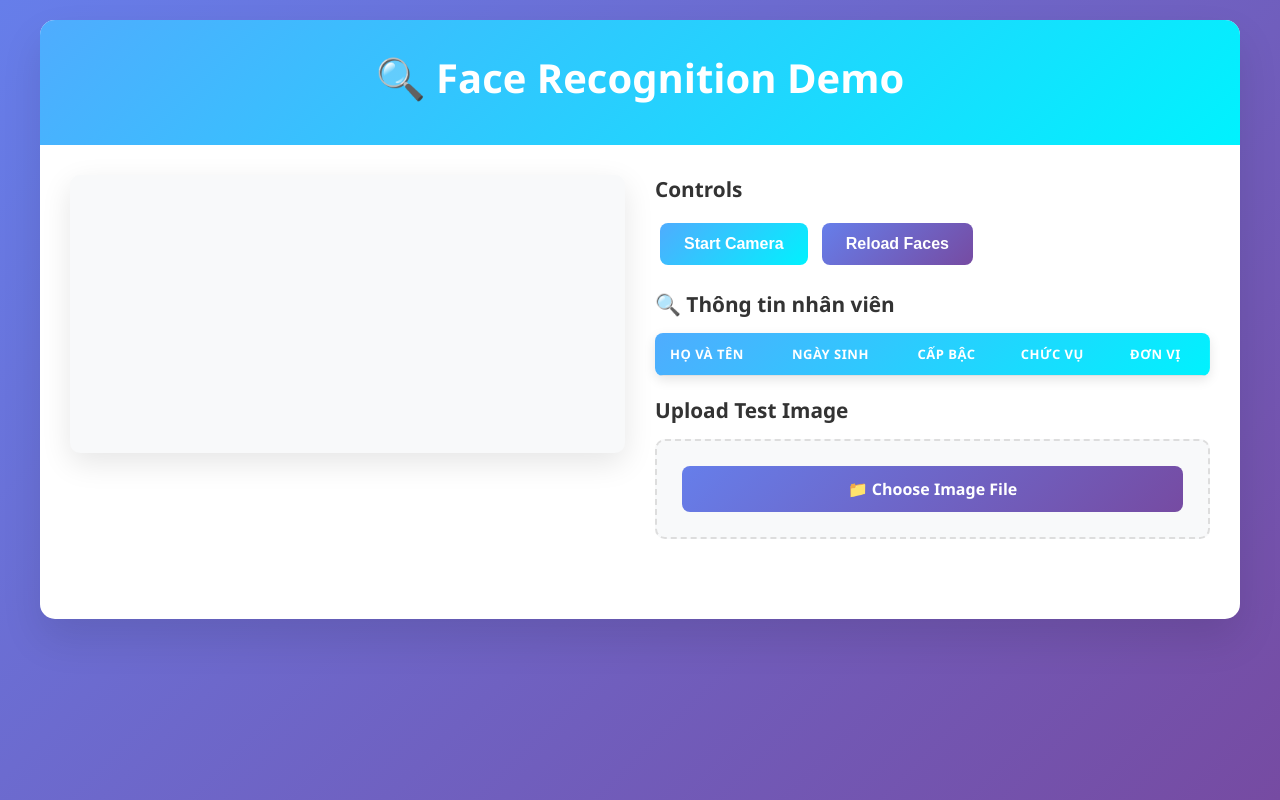
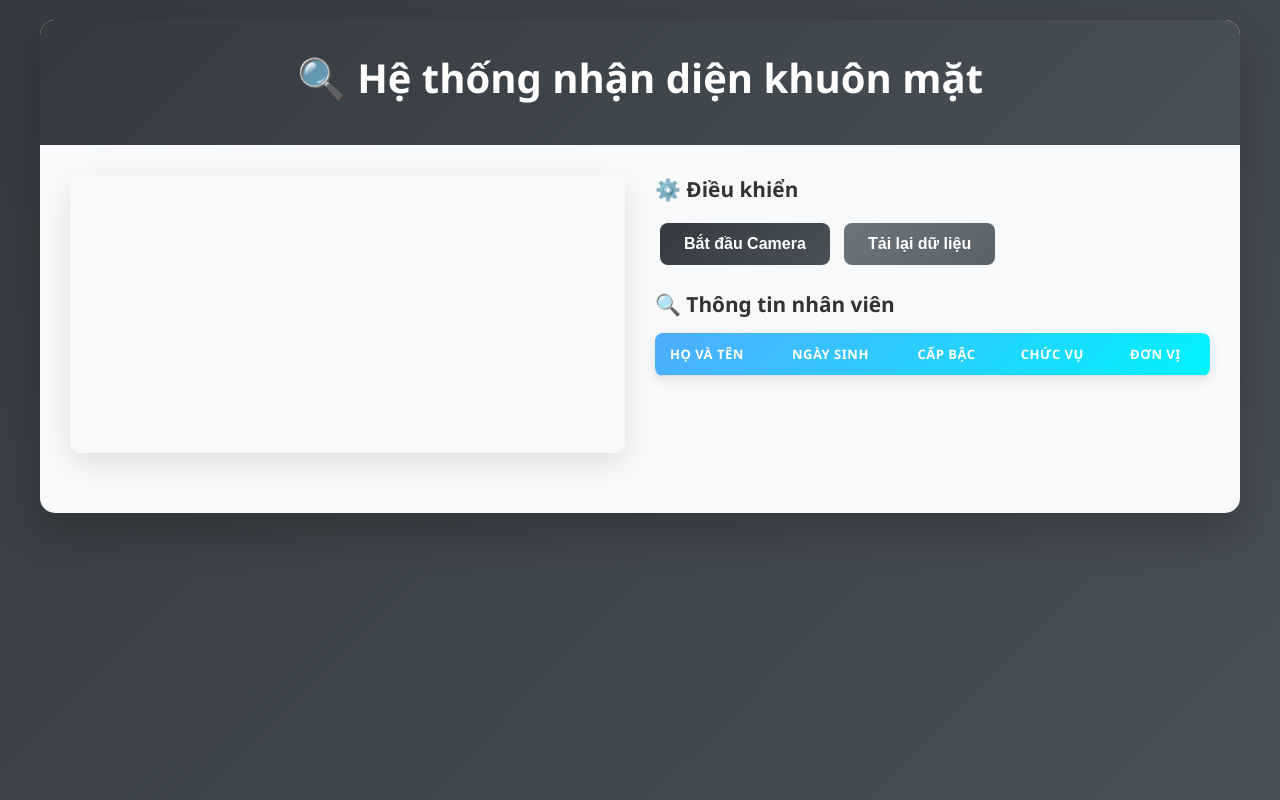
Before and after one commit to ThanhBuiKhacNhat/face-reg, a Flask app: page / in a window 1280 px wide. Run offline with Flask 3, Linux system fonts and the light colour scheme; lists and menus that the app fills with data are empty.

Commit message:
Cập nhật giao diện và chức năng: - Thay đổi theme màu xám #343a40 - Chuyển đổi tất cả text sang tiếng Việt - Xóa bỏ chức năng upload ảnh - Cải thiện UI/UX cho hệ thống nhận diện khuôn mặt - Ẩn các section kỹ thuật (Status, Training Quality, Known Faces) - Cập nhật requirements.txt với các dependencies cần thiết

```diff
--- a/src/static/css/main.css
+++ b/src/static/css/main.css
@@ -8,7 +8,7 @@
 
 body {
     font-family: 'Segoe UI', Tahoma, Geneva, Verdana, sans-serif;
-    background: linear-gradient(135deg, #667eea 0%, #764ba2 100%);
+    background: linear-gradient(135deg, #343a40 0%, #495057 100%);
     min-height: 100vh;
     padding: 20px;
 }
@@ -16,14 +16,14 @@ body {
 .container {
     max-width: 1200px;
     margin: 0 auto;
-    background: white;
+    background: #f8f9fa;
     border-radius: 15px;
-    box-shadow: 0 20px 40px rgba(0,0,0,0.1);
+    box-shadow: 0 20px 40px rgba(0,0,0,0.2);
     overflow: hidden;
 }
 
 .header {
-    background: linear-gradient(135deg, #4facfe 0%, #00f2fe 100%);
+    background: linear-gradient(135deg, #343a40 0%, #495057 100%);
     color: white;
     padding: 30px;
     text-align: center;
@@ -106,7 +106,7 @@ body {
 }
 
 .btn {
-    background: linear-gradient(135deg, #4facfe 0%, #00f2fe 100%);
+    background: linear-gradient(135deg, #343a40 0%, #495057 100%);
     color: white;
     border: none;
     padding: 12px 24px;
@@ -122,7 +122,7 @@ body {
 
 .btn:hover {
     transform: translateY(-2px);
-    box-shadow: 0 10px 20px rgba(79, 172, 254, 0.3);
+    box-shadow: 0 10px 20px rgba(52, 58, 64, 0.3);
 }
 
 .btn:active {
@@ -130,7 +130,7 @@ body {
 }
 
 .btn-secondary {
-    background: linear-gradient(135deg, #667eea 0%, #764ba2 100%);
+    background: linear-gradient(135deg, #6c757d 0%, #5a6268 100%);
 }
 
 .status {
@@ -511,6 +511,13 @@ body {
     border: 2px dashed #dee2e6;
 }
 
+/* Hidden sections */
+.status-section-hidden,
+.training-quality-section-hidden,
+.known-faces-section-hidden {
+    display: none !important;
+}
+
 @media (max-width: 768px) {
     .camera-section {
         flex-direction: column;
--- a/src/static/js/main.js
+++ b/src/static/js/main.js
@@ -24,14 +24,14 @@ async function startCamera() {
         document.getElementById('stopBtn').classList.remove('btn-hidden');
         document.getElementById('captureBtn').classList.remove('btn-hidden');
 
-        updateStatus('Camera started successfully', 'success');
+        updateStatus('Camera đã khởi động thành công', 'success');
 
         // Start face recognition
         recognitionInterval = setInterval(recognizeFaces, 1000); // Check every second
 
     } catch (err) {
         console.error('Error accessing camera:', err);
-        updateStatus('Error accessing camera: ' + err.message, 'error');
+        updateStatus('Lỗi truy cập camera: ' + err.message, 'error');
     }
 }
 
@@ -67,7 +67,7 @@ function stopCamera() {
     // Clear detected people info
     displayDetectedPeople([]);
 
-    updateStatus('Camera stopped', 'info');
+    updateStatus('Camera đã dừng', 'info');
 }
 
 /**
@@ -230,11 +230,11 @@ function capturePhoto() {
     if (!overlay) {
         overlay = document.createElement('div');
         overlay.className = 'capture-overlay';
-        overlay.textContent = '📷 Photo Captured - Confirm or Cancel';
+        overlay.textContent = '📷 Ảnh đã chụp - Xác nhận hoặc Hủy';
         videoWrapper.appendChild(overlay);
     }
 
-    updateStatus('Photo captured! Confirm to show information or cancel to continue', 'info');
+    updateStatus('Ảnh đã chụp! Xác nhận để hiển thị thông tin hoặc hủy để tiếp tục', 'info');
 }
 
 function confirmCapture() {
@@ -275,14 +275,14 @@ function saveCapture() {
     .then(response => response.json())
     .then(result => {
         if (result.success) {
-            updateStatus(`Photo saved as ${result.filepath}`, 'success');
+            updateStatus(`Ảnh đã được lưu tại ${result.filepath}`, 'success');
         } else {
-            updateStatus('Error saving photo: ' + result.error, 'error');
+            updateStatus('Lỗi khi lưu ảnh: ' + result.error, 'error');
         }
     })
     .catch(err => {
         console.error('Save error:', err);
-        updateStatus('Error saving photo: ' + err.message, 'error');
+        updateStatus('Lỗi khi lưu ảnh: ' + err.message, 'error');
     });
 }
 
@@ -392,89 +392,12 @@ async function reloadFaces() {
             loadTrainingInfo();
 
         } else {
-            updateStatus('Error reloading faces', 'error');
+            updateStatus('Lỗi khi tải lại dữ liệu khuôn mặt', 'error');
         }
 
     } catch (err) {
         console.error('Reload error:', err);
-        updateStatus('Error reloading faces: ' + err.message, 'error');
-    }
-}
-
-/**
- * Image Upload Functions
- */
-function uploadImage() {
-    const input = document.getElementById('uploadInput');
-    const status = document.getElementById('upload-status');
-    const preview = document.getElementById('upload-preview');
-    const previewImg = document.getElementById('upload-preview-img');
-    const faceOverlays = document.getElementById('upload-face-overlays');
-
-    if (input.files && input.files[0]) {
-        const file = input.files[0];
-
-        // Show upload status
-        status.classList.remove('hidden');
-        status.textContent = 'Processing image...';
-        status.className = 'status info';
-
-        // Create FormData for file upload
-        const formData = new FormData();
-        formData.append('file', file);
-
-        // Send image to server for processing
-        fetch('/upload_test', {
-            method: 'POST',
-            body: formData
-        })
-        .then(response => response.json())
-        .then(result => {
-            if (result.success) {
-                status.textContent = `Image processed successfully! Found ${result.faces.length} face(s)`;
-                status.className = 'status success';
-
-                // Set preview image from server response
-                previewImg.src = result.image_base64;
-                preview.classList.remove('hidden');
-
-                // Clear previous overlays
-                faceOverlays.innerHTML = '';
-
-                // Display detected faces on uploaded image
-                if (result.faces && result.faces.length > 0) {
-                    result.faces.forEach(face => {
-                        const overlay = document.createElement('div');
-                        overlay.className = 'upload-overlay';
-                        overlay.style.left = face.location.left + 'px';
-                        overlay.style.top = face.location.top + 'px';
-                        overlay.style.width = (face.location.right - face.location.left) + 'px';
-                        overlay.style.height = (face.location.bottom - face.location.top) + 'px';
-
-                        const label = document.createElement('div');
-                        label.className = 'upload-label';
-                        label.textContent = face.name;
-                        overlay.appendChild(label);
-
-                        faceOverlays.appendChild(overlay);
-                    });
-                }
-
-                // Display detected people information
-                if (result.detected_people && result.detected_people.length > 0) {
-                    displayDetectedPeople(result.detected_people);
-                }
-
-            } else {
-                status.textContent = 'Error processing image: ' + result.error;
-                status.className = 'status error';
-            }
-        })
-        .catch(err => {
-            console.error('Upload error:', err);
-            status.textContent = 'Error uploading image: ' + err.message;
-            status.className = 'status error';
-        });
+        updateStatus('Lỗi khi tải lại dữ liệu khuôn mặt: ' + err.message, 'error');
     }
 }
 
--- a/src/templates/index.html
+++ b/src/templates/index.html
@@ -1,16 +1,15 @@
 <!DOCTYPE html>
-<html lang="en">
+<html lang="vi">
 <head>
     <meta charset="UTF-8">
     <meta name="viewport" content="width=device-width, initial-scale=1.0">
-    <title>Face Recognition Demo</title>
+    <title>Hệ thống nhận diện khuôn mặt</title>
     <link rel="stylesheet" href="{{ url_for('static', filename='css/main.css') }}">
 </head>
 <body>
     <div class="container">
         <div class="header">
-            <h1>🔍 Face Recognition Demo</h1>
-            <!-- <p>Real-time face recognition using your webcam</p> -->
+            <h1>🔍 Hệ thống nhận diện khuôn mặt</h1>
         </div>
 
         <div class="main-content">
@@ -24,31 +23,31 @@
 
                 <div class="controls">
                     <div class="control-group">
-                        <h3> Controls</h3>
-                        <button id="startBtn" class="btn" onclick="startCamera()">Start Camera</button>
-                        <button id="stopBtn" class="btn btn-secondary btn-hidden" onclick="stopCamera()">Stop Camera</button>
-                        <button id="captureBtn" class="btn btn-secondary btn-hidden" onclick="capturePhoto()">📸 Capture Photo</button>
-                        <button class="btn btn-secondary" onclick="reloadFaces()">Reload Faces</button>
+                        <h3>⚙️ Điều khiển</h3>
+                        <button id="startBtn" class="btn" onclick="startCamera()">Bắt đầu Camera</button>
+                        <button id="stopBtn" class="btn btn-secondary btn-hidden" onclick="stopCamera()">Dừng Camera</button>
+                        <button id="captureBtn" class="btn btn-secondary btn-hidden" onclick="capturePhoto()">📸 Chụp ảnh</button>
+                        <button class="btn btn-secondary" onclick="reloadFaces()">Tải lại dữ liệu</button>
                     </div>
 
                     <div class="control-group captured-photo-section" id="captured-photo-section">
-                        <h3> Captured Photo</h3>
+                        <h3>📷 Ảnh đã chụp</h3>
                         <div id="captured-photo-container">
                             <canvas id="capturedCanvas" class="captured-canvas"></canvas>
                             <div class="capture-actions">
-                                <button class="btn" onclick="confirmCapture()">✅ Confirm & Show Info</button>
-                                <button class="btn" onclick="saveCapture()">💾 Save Photo</button>
-                                <button class="btn btn-secondary" onclick="cancelCapture()">❌ Cancel</button>
+                                <button class="btn" onclick="confirmCapture()">✅ Xác nhận & Hiện thông tin</button>
+                                <button class="btn" onclick="saveCapture()">💾 Lưu ảnh</button>
+                                <button class="btn btn-secondary" onclick="cancelCapture()">❌ Hủy</button>
                             </div>
                         </div>
                     </div>
 
-                    <div class="control-group" style="display: none;">
-                        <h3>📊 Status</h3>
-                        <div id="status" class="status info">Click "Start Camera" to begin</div>
+                    <div class="control-group status-section-hidden">
+                        <h3>📊 Trạng thái</h3>
+                        <div id="status" class="status info">Nhấn "Bắt đầu Camera" để bắt đầu</div>
                     </div>
 
-                    <div class="control-group" id="training-quality-section" style="display: none;">
+                    <div class="control-group training-quality-section-hidden" id="training-quality-section">
                         <h3>🎯 Training Quality</h3>
                         <div id="training-quality-info">
                             <div class="info-item">
@@ -63,7 +62,7 @@
                         <div id="person-quality-list"></div>
                     </div>
 
-                    <div class="control-group known-faces" style="display: none;">
+                    <div class="control-group known-faces known-faces-section-hidden">
                         <h3>👥 Known Faces ({{ known_faces|length }})</h3>
                         <div class="face-list">
                             {% if known_faces %}
@@ -97,19 +96,6 @@
                             </div>
                         </div>
                     </div>
-
-                    <div class="control-group">
-                        <h3> Upload Test Image</h3>
-                        <div class="upload-section">
-                            <input type="file" id="uploadInput" accept="image/*" onchange="uploadImage()" class="file-input">
-                            <label for="uploadInput" class="btn btn-secondary">📁 Choose Image File</label>
-                            <div id="upload-status" class="status info hidden"></div>
-                            <div id="upload-preview" class="upload-preview hidden">
-                                <img id="upload-preview-img" alt="Uploaded image">
-                                <div id="upload-face-overlays"></div>
-                            </div>
-                        </div>
-                    </div>
                 </div>
             </div>
         </div>
```
Also changed, not shown: requirements.txt (+14 -14 lines).
